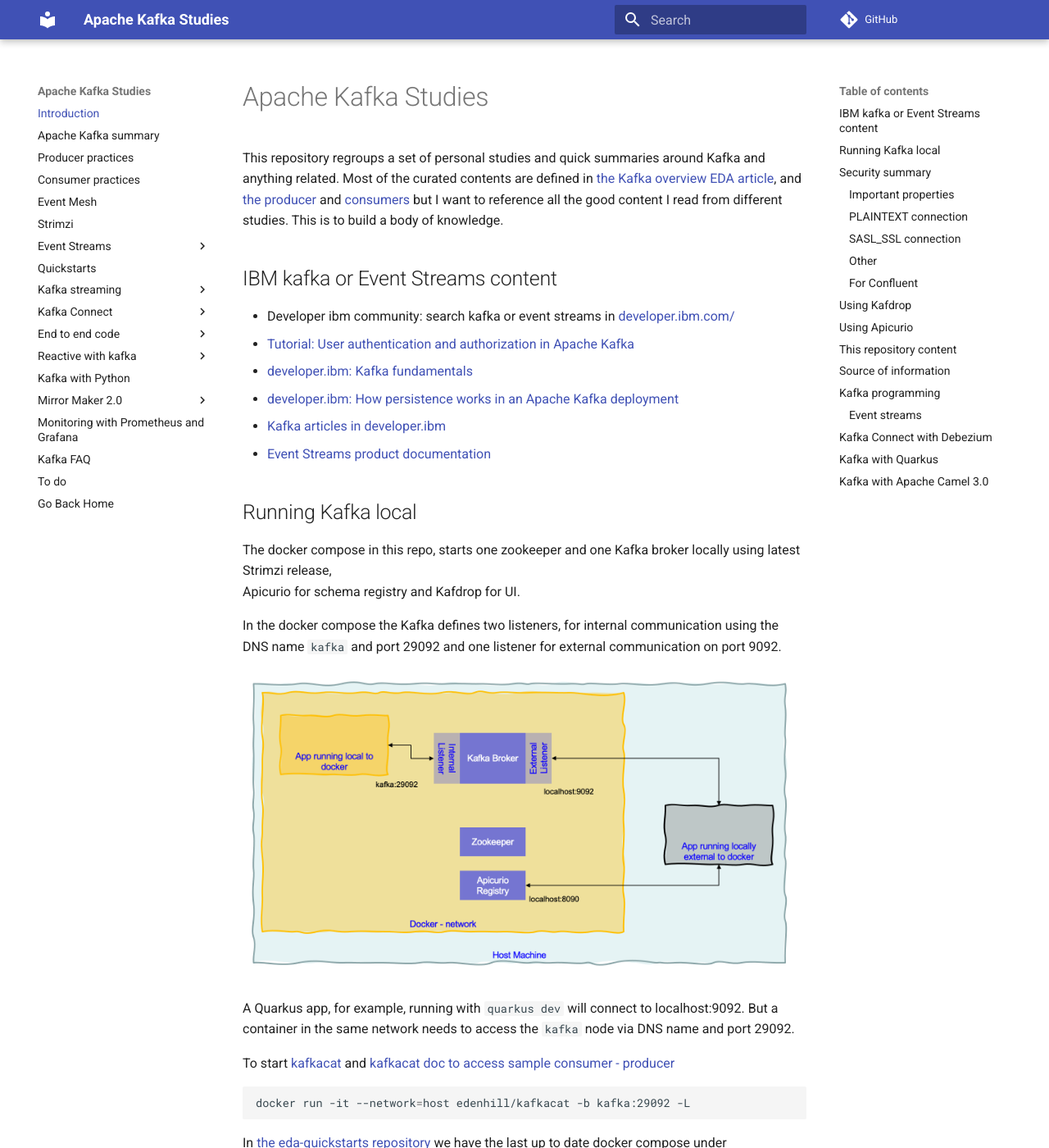
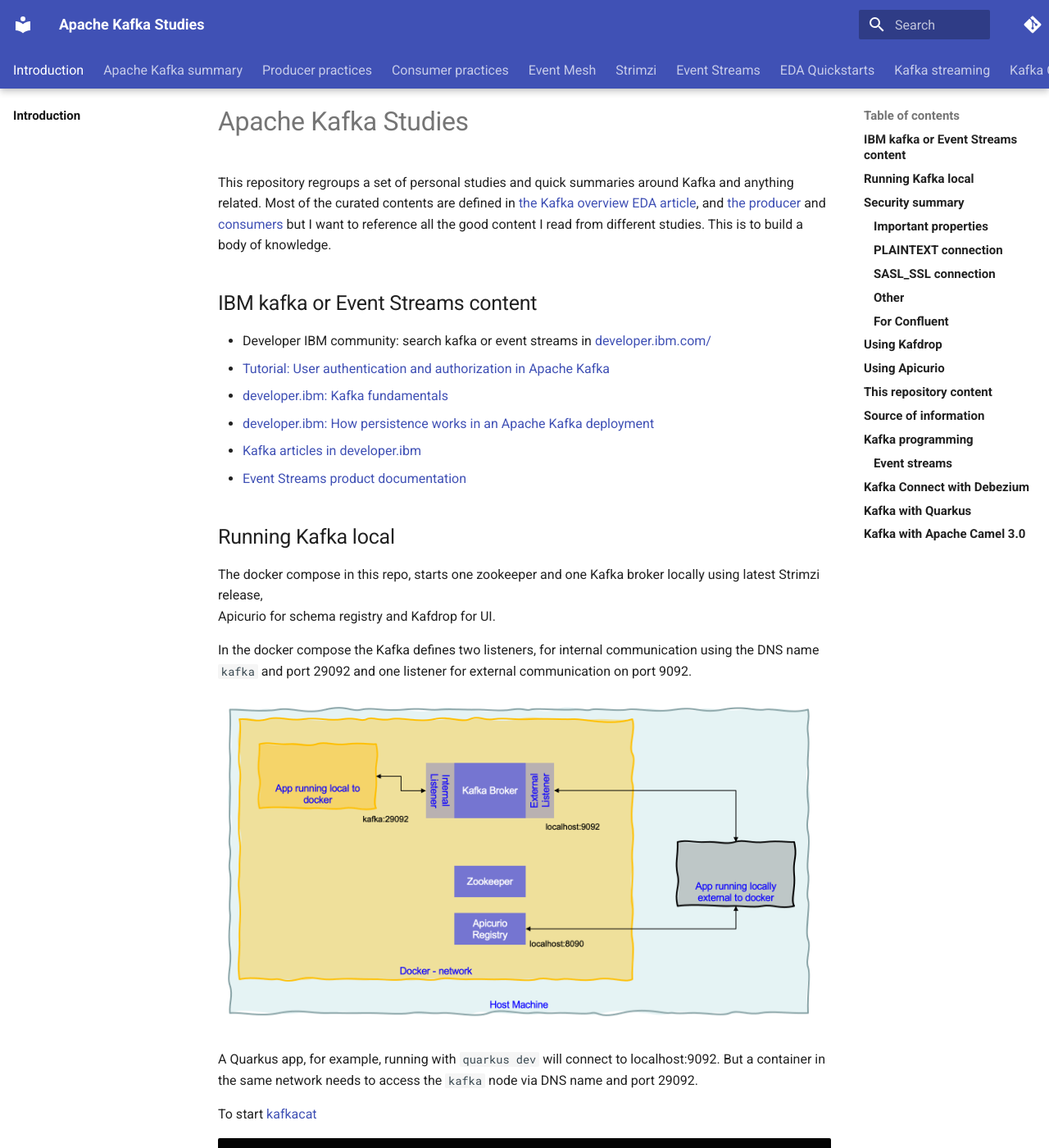
Before and after one commit to jbcodeforce/kafka-studies, an MkDocs documentation site: the page built from docs/index.md, in a window 1280 px wide and 1400 px high. Shown: the whole window at 82% size. Built offline with MkDocs 1.6.1 and Material for MkDocs 9.7.7, drawn with Linux system fonts in a browser that asks for light colours; comment, search, counter and statistics services are not loaded; some of the changed text lies outside the part shown.

Commit message:
update main page, new css

````diff
--- a/docs/extra.css
+++ b/docs/extra.css
@@ -1,3 +1,183 @@
 .section ul li {
   margin-bottom: 10px;
 }
+
+
+.md-typeset pre>code {
+  --md-hue: 232;
+  --md-code-fg-color: #f5f5f5;
+  --md-code-bg-color: #030303;
+  --md-code-hl-color: #33914f75;
+
+
+}
+code>* {
+  --md-default-fg-color--light: hsl(66, 41%, 69%);
+  --md-code-hl-number-color:         hsla(6, 74%, 63%, 1);
+  --md-code-hl-special-color:        hsla(340, 83%, 66%, 1);
+  --md-code-hl-function-color:       hsla(291, 57%, 65%, 1);
+  --md-code-hl-constant-color:       hsla(250, 62%, 70%, 1);
+  --md-code-hl-keyword-color:        hsla(219, 66%, 64%, 1);
+  --md-code-hl-string-color:         hsla(150, 58%, 44%, 1);
+  --md-code-hl-name-color:           var(--md-code-fg-color);
+  --md-code-hl-operator-color:       var(--md-default-fg-color--light);
+  --md-code-hl-punctuation-color:    var(--md-default-fg-color--light);
+  --md-code-hl-comment-color:        var(--md-default-fg-color--light);
+  --md-code-hl-generic-color:        var(--md-default-fg-color--light);
+  --md-code-hl-variable-color:       var(--md-default-fg-color--light);
+}
+.md-clipboard {
+  color: white;
+}
+.md-clipboard:focus, .md-clipboard:hover {
+  color: rgb(207, 203, 203);
+}
+:hover>.md-clipboard {
+  color: rgb(207, 203, 203);
+}
+
+.highlight.no-copy .md-clipboard {
+  display: none;
+}
+
+
+:root {
+  --md-default-bg-color: #f4f4f4;
+}
+:root > * {
+    --md-accent-fg-color: #030303;
+}
+.md-nav {
+    font-size: .75rem;
+    line-height: 1.3;
+}
+.md-grid {
+    max-width: initial;
+}
+li .md-nav__item--active {
+    background-color: #e0e0e0;
+}
+
+.md-nav__item .md-nav__link--active {
+    color: #161616;
+    font-weight: 600;
+}
+.md-clipboard {
+    color: #161616;
+}
+
+.md-tabs__link {
+    font-size: .8rem;
+}
+
+
+div.col-md-9 h1:first-of-type {
+    text-align: center;
+    font-size: 60px;
+    font-weight: 300;
+}
+
+div.col-md-9 h1:first-of-type .headerlink {
+    display: none;
+}
+
+code.no-highlight {
+    color: black;
+}
+
+
+/* Definition List styles */
+
+dd {
+    padding-left: 20px;
+}
+
+
+/* Center images*/
+
+img.center {
+    display: block;
+    margin: 0 auto;
+}
+
+.md-content, .md-sidebar__scrollwrap {
+    padding-bottom: 6rem;
+}
+
+.md-header__inner {
+    padding: .3rem .2rem;
+}
+
+span.md-ellipsis {
+    font-weight: bold;
+}
+
+.homepage {
+    font-size: 1.2rem;
+}
+
+.md-footer-meta__inner {
+    justify-content: space-evenly;
+}
+
+.md-footer-column {
+    /* We first create a flex layout context */
+    display: flex;
+
+    /* Then we define the flow direction
+       and if we allow the items to wrap
+     * Remember this is the same as:
+     * flex-direction: row;
+     * flex-wrap: wrap;
+     */
+    flex-flow: column wrap;
+
+    /* Then we define how is distributed the remaining space */
+    justify-content: space-around;
+
+    padding: 5px 5px;
+}
+
+.md-footer-text {
+    font-size: .7rem;
+    padding: 2px 0;
+}
+
+/* top git source icon */
+.md-header__source {
+    width: 2rem;
+  }
+
+/* search box */
+.md-search__inner {
+width: 8rem;
+}
+
+/* center colum white */
+.md-content {
+    background-color: #fff;
+}
+
+/* adjust center column */
+.md-main__inner {
+    margin-top: 0px;
+}
+
+/* top banner home page */
+[data-md-color-primary=black] .md-header {
+    background-color: #161616;
+}
+
+/* tabs border */
+.md-typeset .tabbed-set>label {
+    border-bottom: .1rem solid #4051b5;
+}
+
+/* headings */
+.md-typeset h1, .md-typeset h2 {
+    font-weight: 500;
+}
+
+.md-typeset .admonition {
+    font-size: .75rem;
+}
--- a/docs/index.md
+++ b/docs/index.md
@@ -7,7 +7,7 @@
 
 ## IBM kafka or Event Streams content
 
-* Developer ibm community: search kafka or event streams in [developer.ibm.com/](https://developer.ibm.com/)
+* Developer IBM community: search kafka or event streams in [developer.ibm.com/](https://developer.ibm.com/)
 * [Tutorial: User authentication and authorization in Apache Kafka](https://developer.ibm.com/tutorials/kafka-authn-authz/)
 * [developer.ibm: Kafka fundamentals](https://developer.ibm.com/articles/event-streams-kafka-fundamentals)
 * [developer.ibm: How persistence works in an Apache Kafka deployment](https://developer.ibm.com/articles/how-persistence-works-in-apache-kafka/)
@@ -26,11 +26,14 @@
 A Quarkus app, for example, running with `quarkus dev` will connect to localhost:9092.
 But a container in the same network needs to access the `kafka` node via DNS name and port 29092.
 
-To start [kafkacat](https://hub.docker.com/r/edenhill/kafkacat) and [kafkacat doc to access sample consumer - producer](https://github.com/edenhill/kafkacat#examples)
+To start [kafkacat](https://hub.docker.com/r/edenhill/kafkacat)
 
 ```shell
 docker run -it --network=host edenhill/kafkacat -b kafka:29092 -L
 ```
+
+See the [kafkacat doc to access sample consumer - producer](https://github.com/edenhill/kafkacat#examples)
+
 
 In [the eda-quickstarts repository](https://github.com/ibm-cloud-architecture/eda-quickstarts) we have the last up to date docker compose under
 `environment/local/strimzi`.
@@ -150,15 +153,15 @@
         name: scram-user
 ```
 
-Then in application.properties use the env variable to set the jaas config.
+Then in `application.properties` use the env variable to set the jaas config.
 
-```
+```sh
 %prod.mp.messaging.connector.smallrye-kafka.sasl.jaas.config=${JAAS_CFG}
 ```
 
 ### SASL_SSL connection
 
-In quarkus for example the config, in `application.properties`, will be:
+In quarkus, the config, in `application.properties`, will be:
 
 ```sh
 %prod.kafka.security.protocol=SASL_SSL
@@ -440,20 +444,18 @@
 
 ### Event streams
 
-Product documentation to access event streams.
+* Event streams on OpenShift with SASL and TLS encryption connection on external route. We need the following quarkus properties:
 
-* Event streams / kafka on OpenShift with TLS connection on external route. We need the following quarkus properties:
-
- ```shell
+```shell
  # get environment variables from configmap
  quarkus.openshift.env.configmaps=vaccine-order-ms-cm
  # use docker compose kafka
  %dev.kafka.bootstrap.servers=kafka:9092
- ```
+```
 
- with matching config map
+with matching config map
 
- ```yaml
+```yaml
 apiVersion: v1
 kind: ConfigMap
 metadata:
@@ -461,22 +463,17 @@
 data:
   KAFKA_BOOTSTRAP_SERVERS: eda-dev-kafka-bootstrap-eventstreams.gse-eda-2021-1-0143c5dd31acd8e030a1d6e0ab1380e3-0000.us-east.containers.appdomain.cloud:443
   KAFKA_SSL_PROTOCOL: TLSv1.2
-  KAFKA_USER: scram
+  KAFKA_USER: scram-user
   KAFKA_SSL_TRUSTSTORE_LOCATION: /deployments/certs/server/ca.p12
   KAFKA_SSL_TRUSTSTORE_TYPE: PKCS12
   SHIPMENT_PLAN_TOPIC: vaccine_shipment_plans
   KAFKA_SASL_MECHANISM: SCRAM-SHA-512
   KAFKA_SECURITY_PROTOCOL: SASL_SSL
- ```
-
- and secrets
-
- ```
- ```
-
-See example in project []()
+```
 
 ## Kafka Connect with Debezium
+
+See project []()
 
 ## Kafka with Quarkus
 
@@ -485,11 +482,16 @@
 Read this interesting guide with Quarkus and kafka streaming: [Quarkus using Kafka Streams](https://quarkus.io/guides/kafka-streams), which is implemented in the quarkus-reactive-msg producer, aggregator folders.
 
 To generate the starting code for the producer we use the quarkus maven plugin with kafka extension:
-`mvn io.quarkus:quarkus-maven-plugin:1.12.2.Final:create -DprojectGroupId=jbcodeforce.kafka.study -DprojectArtifactId=producer -Dextensions="kafka"`
+
+```
+mvn io.quarkus:quarkus-maven-plugin:1.12.2.Final:create -DprojectGroupId=jbcodeforce.kafka.study -DprojectArtifactId=producer -Dextensions="kafka"
+```
 
 for the aggregator:
 
-`mvn io.quarkus:quarkus-maven-plugin:1.12.2.Final:create -DprojectGroupId=jbcodeforce.kafka.study -DprojectArtifactId=aggregator -Dextensions="kafka-streams,resteasy-jsonb"`
+```
+mvn io.quarkus:quarkus-maven-plugin:1.12.2.Final:create -DprojectGroupId=jbcodeforce.kafka.study -DprojectArtifactId=aggregator -Dextensions="kafka-streams,resteasy-jsonb"
+```
 
 Interesting how to generate reference value to a topic with microprofile reactive messaging. `stations` is a hash:
 
--- a/mkdocs.yml
+++ b/mkdocs.yml
@@ -1,5 +1,8 @@
 site_name: Apache Kafka Studies
 repo_url: https://github.com/jbcodeforce/kafka-studies.git
+docs_dir: docs
+site_dir: public
+edit_uri: edit/master/docs
 nav:
   - Introduction: index.md
   - Apache Kafka summary: https://ibm-cloud-architecture.github.io/refarch-eda/technology/kafka-overview/
@@ -11,13 +14,13 @@
     - Product documentation: https://ibm.github.io/event-streams/about/overview/
     - Github ibm messaging: https://github.com/ibm-messaging
     - Vertx kafka starter app: https://github.com/ibm-messaging/kafka-java-vertx-starter
-    - Event streams: https://github.com/ibm-messaging/event-streams-samples
-  - Quickstarts:  https://github.com/ibm-cloud-architecture/eda-quickstarts
+    - Event streams samples: https://github.com/ibm-messaging/event-streams-samples
+  - EDA Quickstarts:  https://github.com/ibm-cloud-architecture/eda-quickstarts
   - Kafka streaming:
     - EDA kstreams note: https://ibm-cloud-architecture.github.io/refarch-eda/technology/kafka-streams/
-    - My notes: kstreams.md
+    - My kstream notes: kstreams.md
     - My kstream samples: https://github.com/jbcodeforce/kafka-streams-samples
-    - Item aggregator: https://github.com/jbcodeforce/eda-kconnect-lab/tree/master/item-aggregator
+    - Item aggregator: https://github.com/ibm-cloud-architecture/refarch-eda-item-inventory
   - Kafka Connect:
     - Summary: https://ibm-cloud-architecture.github.io/refarch-eda/technology/kafka-connect
     - MQ Labs: https://ibm-cloud-architecture.github.io/refarch-eda/use-cases/connect-mq/
@@ -25,10 +28,11 @@
     - Lab repo: https://github.com/jbcodeforce/eda-kconnect-lab
   - End to end code:
       - KC container: https://ibm-cloud-architecture.github.io/refarch-kc/
-      - Item aggregator integration: https://github.com/jbcodeforce/refarch-eda-item-inventory
       - Perf tool and schema registry lab: https://github.com/ibm-cloud-architecture/refarch-eda-tools
   - Reactive with kafka:
     - reactive messaging with microprofile: https://developer.ibm.com/technologies/java/articles/develop-reactive-microservices-with-microprofile/
+    - reactive producer: https://github.com/ibm-cloud-architecture/eda-quickstarts/tree/main/quarkus-reactive-kafka-producer
+    - reactive consumer: https://github.com/ibm-cloud-architecture/eda-quickstarts/tree/main/quarkus-reactive-kafka-consumer
   - Kafka with Python: python.md
   - Mirror Maker 2.0:
     - EDA note: https://ibm-cloud-architecture.github.io/refarch-eda/technology/kafka-mirrormaker/
@@ -37,13 +41,42 @@
   - Kafka FAQ: FAQ.md
   - To do: todo.md
   - Go Back Home: https://jbcodeforce.github.io/
-
 theme:
   name: material
+  feature:
+    tabs: true
+  palette:
+    scheme: default
+    primary: 'magenta dark'
+  language: en
+  features:
+      - navigation.instant
+      - navigation.tracking
+      - navigation.tabs.sticky
+      - navigation.top
+  social:
+    - type: 'github'
+      link: 'https://github.com/jbcodeforce'
+    - type: 'twitter'
+      link: 'https://twitter.com/agileitarch'
+    - type: 'linkedin'
+      link: 'https://linkedin.com/in/jeromeboyer'
 extra_css: ["extra.css"]
+plugins:
+  - search:
+      lang: en
+  - minify:
+      minify_html: true
 markdown_extensions:
+  - attr_list
   - admonition
   - codehilite
   - footnotes
   - pymdownx.smartsymbols
   - pymdownx.superfences
+  - toc:
+      permalink: true
+      toc_depth: 3
+  - pymdownx.tabbed
+  - pymdownx.highlight
+  - pymdownx.details
````
Also changed, not shown: other parts of docs/index.md (+9 -8 lines), 1 other file.
